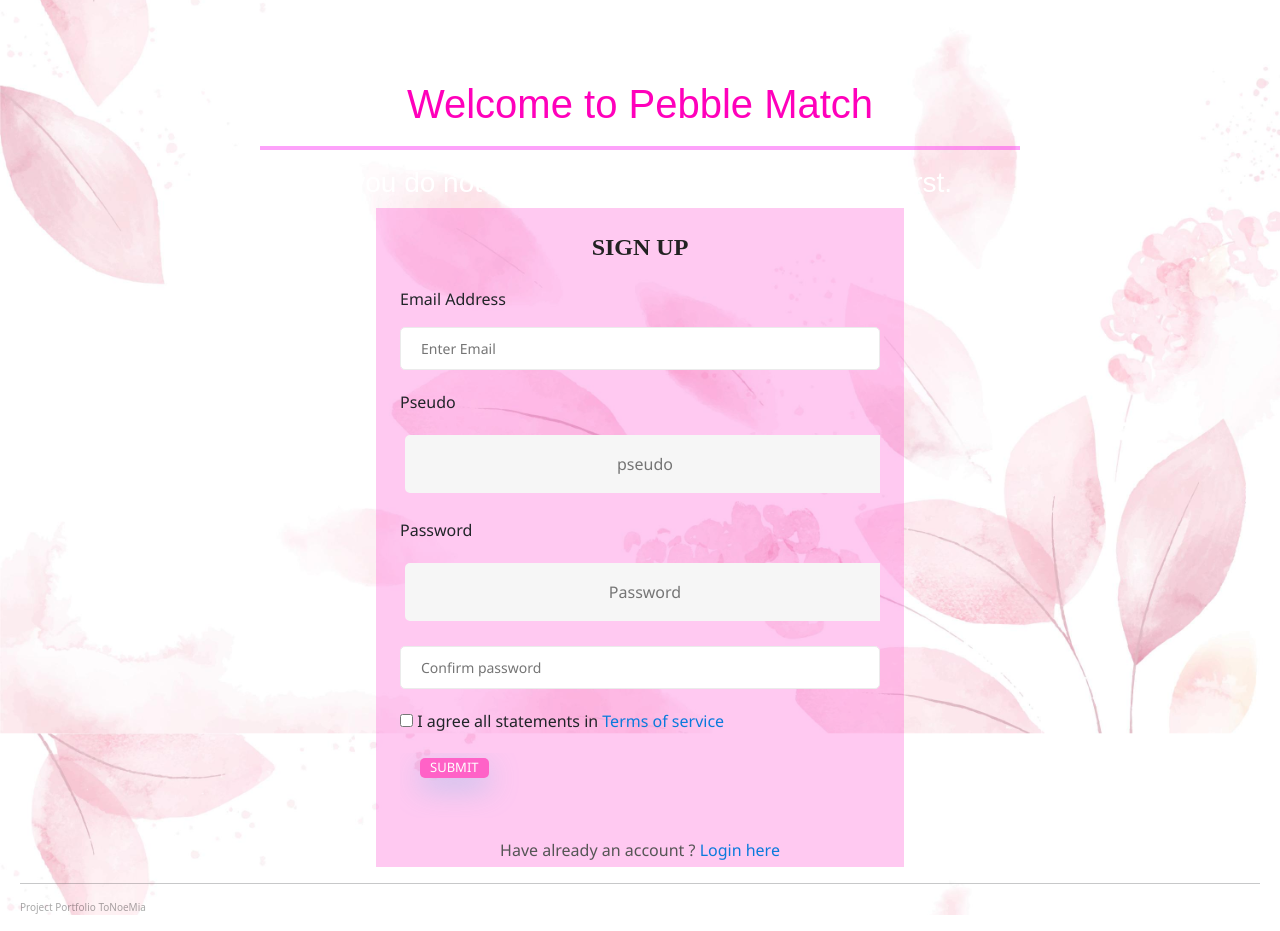
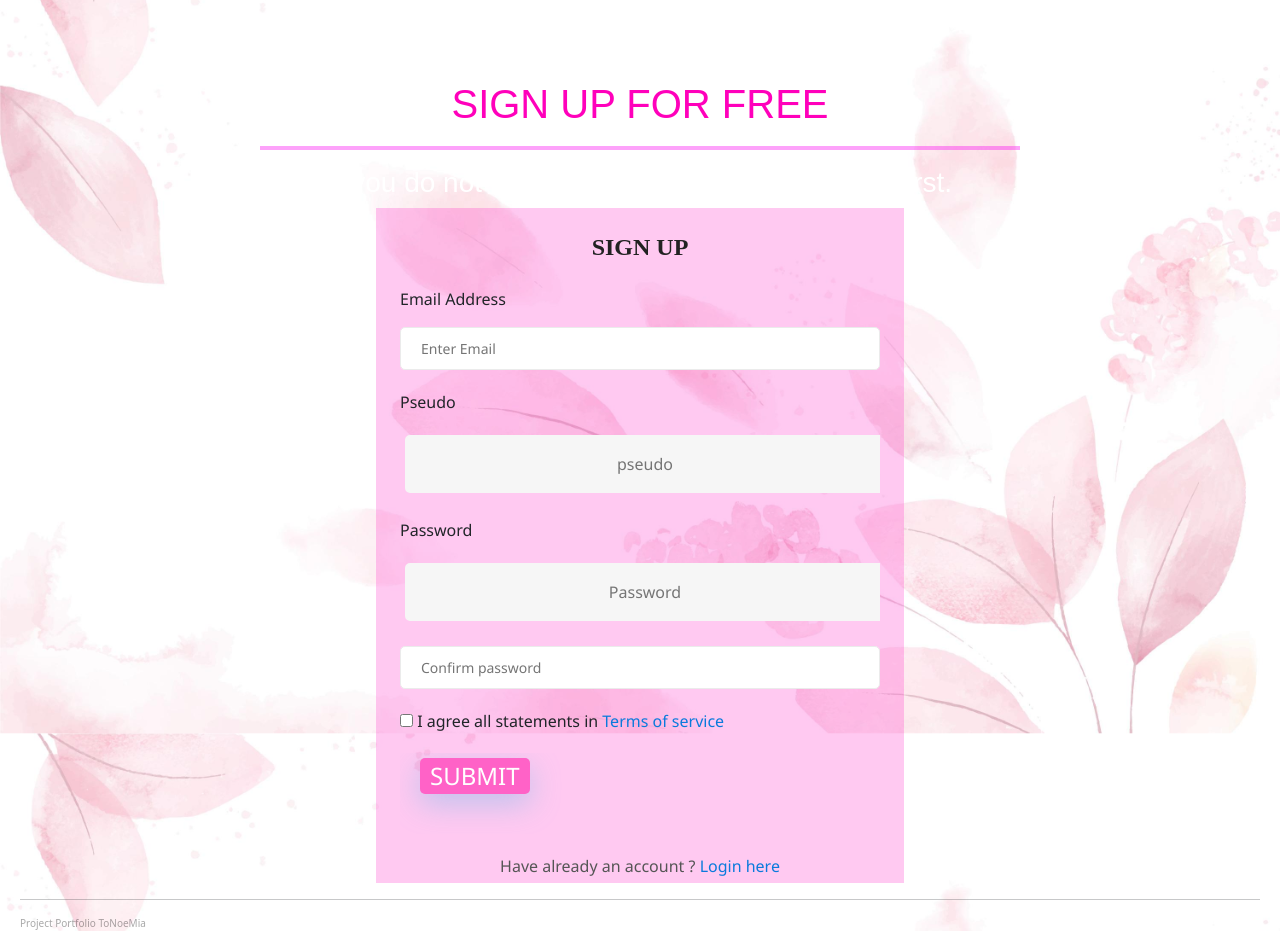
Before and after one commit to mimi-fOlle/Project_Pebble_Match, a Flask app: page /signup.html in a window 1280 px wide. Shown: the part 120-1051 px from the top of the page. Run offline with Flask 2, Linux system fonts and the light colour scheme; some web fonts are replaced.

```diff
--- a/website/static/styles/signup.css
+++ b/website/static/styles/signup.css
@@ -59,4 +59,5 @@ h2 {
      background-color:#FF62C7;
      border-radius: 5px;
      padding: 0px 10px 0px 10px;
+     font-size: 1.5rem;
  }
--- a/website/templates/signup.html
+++ b/website/templates/signup.html
@@ -48,7 +48,7 @@
      </header>
      <div class="container">
           <section class="big-text row">
-               <h1>Welcome to Pebble Match</h1>
+               <h1>SIGN UP FOR FREE</h1>
           </section>
           <section class="row">
                <div class=" col-2"></div>
```
